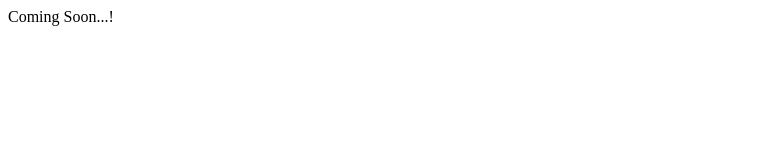
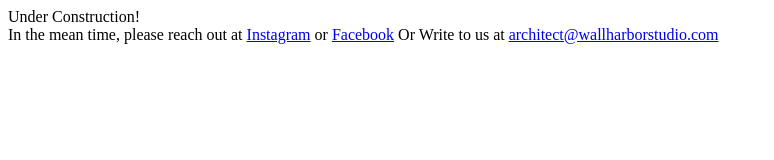
Before and after one commit to dhananjaipai/wallharborstudio, a plain HTML site: page index.html in a window 1280 px wide. Shown: the whole page, without its empty margins (0-774 px from the left). Drawn offline with Linux system fonts and the light colour scheme.

Commit message:
Update index.html
add insta and facebook pages and email

```diff
--- a/index.html
+++ b/index.html
@@ -7,6 +7,8 @@
     <title>WallHarborStudio | Planning, Architecture Design, Interiors</title>
 </head>
 <body>
-    Coming Soon...!
+    Under Construction!<br/>
+    In the mean time, please reach out at <a href="https://www.instagram.com/wallharborstudio/">Instagram</a> or <a href="https://www.facebook.com/wallharborstudio">Facebook</a>
+    Or Write to us at <a href="mailto:architect@wallharborstudio.com">architect@wallharborstudio.com</a>
 </body>
 </html>
```
